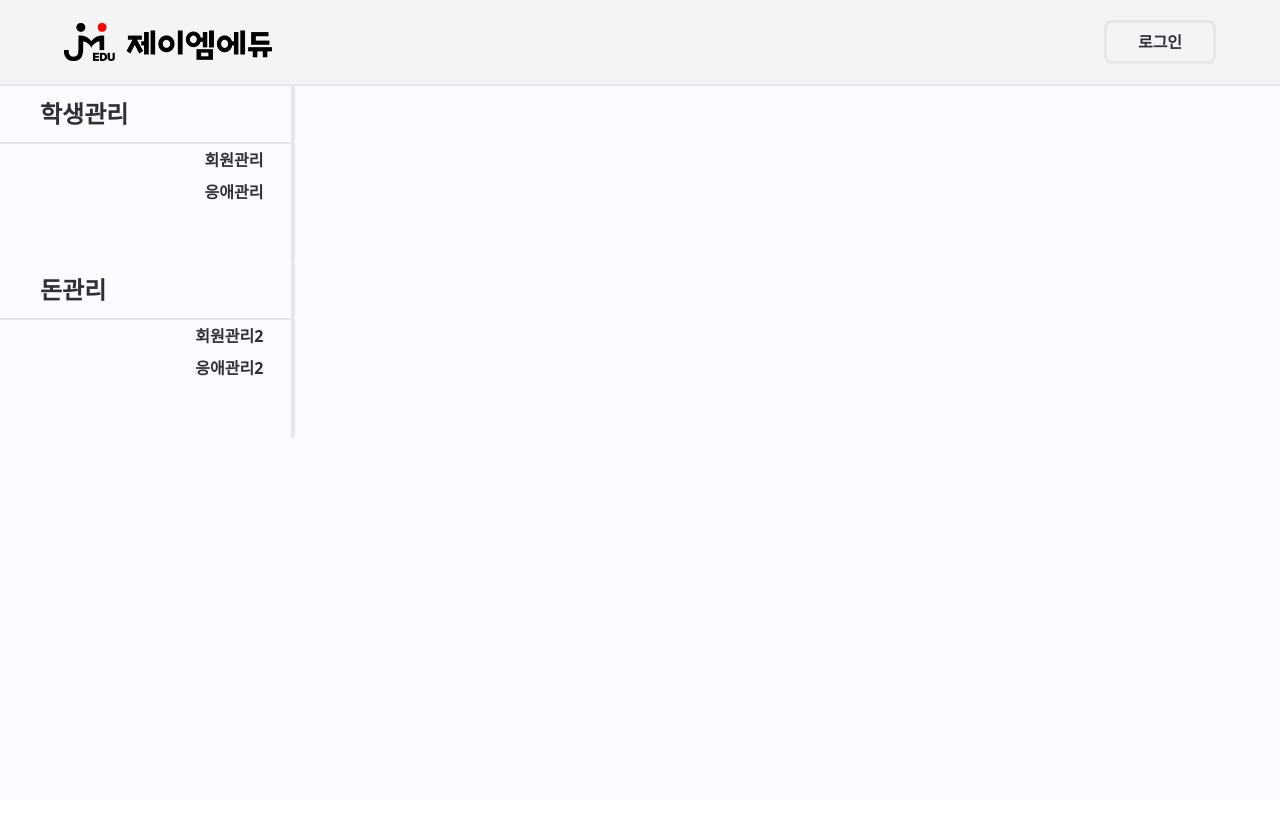
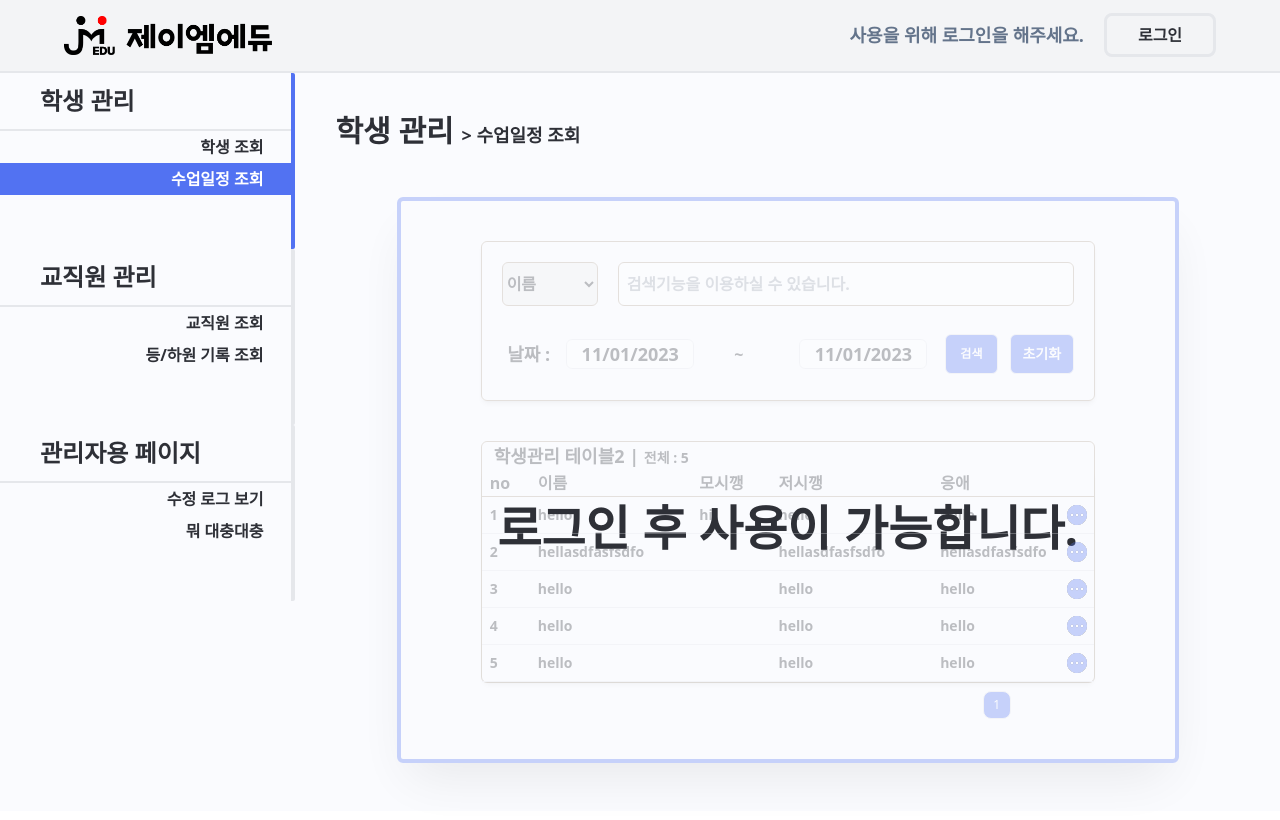
Before and after one commit to udongmandu/Academy, a React (Create React App) app: page /class in a window 1280 px wide. Shown: the top 820 px of the page. Built offline with nearby package versions, Linux system fonts and the light colour scheme.

Commit message:
디자인 수정 및 추가사항 반영

```diff
--- a/src/Components/searchBox/SearchBox.jsx
+++ b/src/Components/searchBox/SearchBox.jsx
@@ -48,7 +48,11 @@ export default function SearchBox(props) {
               id=""
             >
               {Object.values(filterOption(option)).map((filter) => (
-                <option key={filter.value} value={filter.value}>
+                <option
+                  key={filter.value}
+                  value={filter.value}
+                  className="fontA"
+                >
                   {filter.name}
                 </option>
               ))}
--- a/src/constants/sideMenus.js
+++ b/src/constants/sideMenus.js
@@ -5,34 +5,47 @@
 */
 export const sideMenus = [
   {
-    title: "학생관리",
+    title: "학생 관리",
     menus: [
       {
-        name: "회원관리",
+        name: "학생 조회",
         href: "/student",
       },
       {
-        name: "응애관리",
-        href: "/product",
+        name: "수업일정 조회",
+        href: "/class",
       },
       {
-        name: "학생 수정페이지",
+        name: "등/하원 기록 조회",
         href: "/student-edit",
         display: "none",
       },
     ],
   },
   {
-    title: "돈관리",
+    title: "교직원 관리",
     menus: [
       {
-        name: "회원관리2",
+        name: "교직원 조회",
         href: "/aa",
       },
       {
-        name: "응애관리2",
+        name: "등/하원 기록 조회",
         href: "/bb",
       },
     ],
   },
+  {
+    title: "관리자용 페이지",
+    menus: [
+      {
+        name: "수정 로그 보기",
+        href: "/aaㅠㅠ",
+      },
+      {
+        name: "뭐 대충대충",
+        href: "/bbㅁㄴ",
+      },
+    ],
+  },
 ];
--- a/src/template/Consist.jsx
+++ b/src/template/Consist.jsx
@@ -23,7 +23,7 @@ export default function Consist() {
               <Route path="/register-page" element={<RegisterPage />} />
               {/* 학생관리 페이지 */}
               <Route path="/student" element={<MainPage />} />
-              <Route path="/product" element={<Product />} />
+              <Route path="/class" element={<Product />} />
               <Route
                 path="/student-edit/:studentID"
                 element={<StudentEdit />}
--- a/src/template/Topbar.jsx
+++ b/src/template/Topbar.jsx
@@ -31,11 +31,16 @@ export default function Topbar() {
         />
       </div>
       {!user ? (
-        <Button
-          URL="/sign-in"
-          label="로그인"
-          styleClass={"w-28 h-11 border-[3px] rounded-lg fontA text-ms"}
-        />
+        <div className="flex items-center gap-5">
+          <div className="font-extrabold text-lg">
+            사용을 위해 로그인을 해주세요.
+          </div>
+          <Button
+            URL="/sign-in"
+            label="로그인"
+            styleClass={"w-28 h-11 border-[3px] rounded-lg fontA text-ms"}
+          />
+        </div>
       ) : (
         <div className="flex items-center gap-5">
           <div className="font-extrabold text-lg">{user.name}</div>
```
